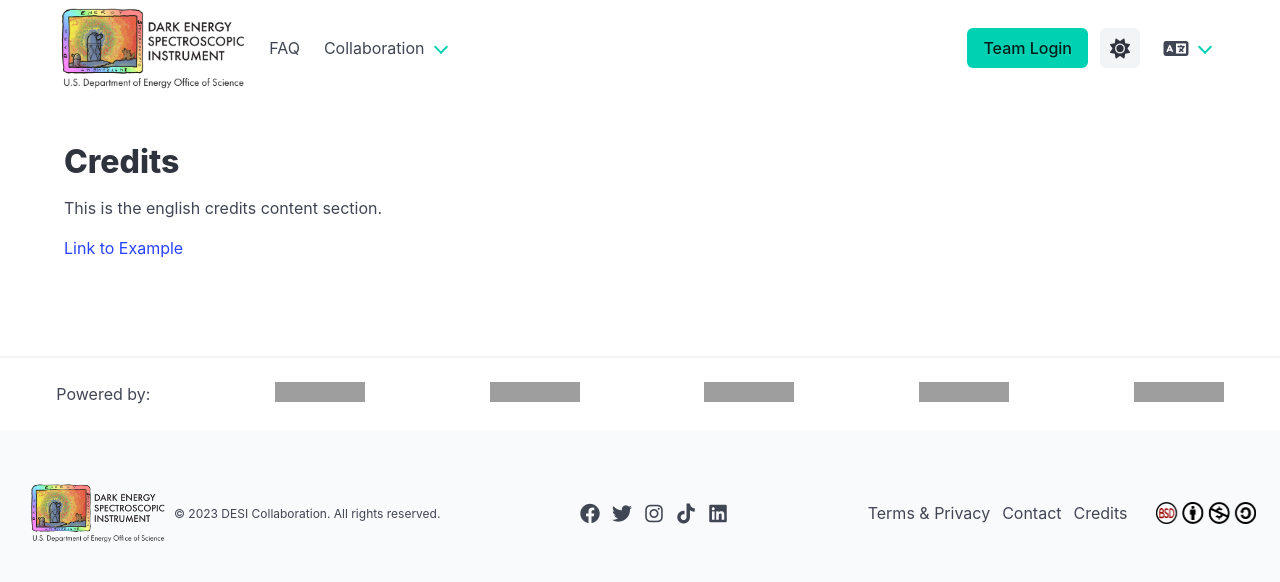
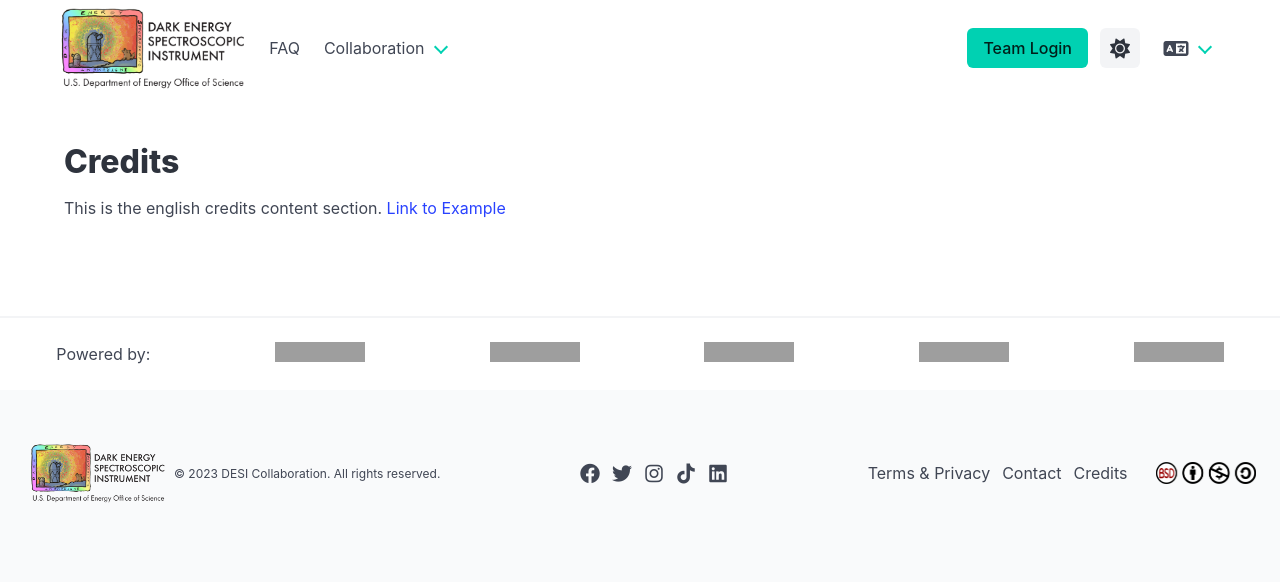
Before and after one commit to SBouchard01/jekyll-templates, a Jekyll site: the page built from credits.html, in a window 1280 px wide. Shown: the top 582 px of the page. Built offline with Jekyll 4.4.1, drawn with Linux system fonts in a browser that asks for light colours; grey boxes are pictures that could not be loaded.

Commit message:
adding mardownify option to the static translations include element

```diff
--- a/_includes/static_translations.html
+++ b/_includes/static_translations.html
@@ -1,13 +1,21 @@
 {% for lang in site.data.lang %}
 <div class="content" id="hide-{{ lang.code }}">
     <!-- In theory, only 1 article w/ given name per lang -->
-    {% assign term = site.static | where: "lang", lang.code | where: "name", include.name | first %}
-    {% if term %}
-        {{ term.content | markdownify }}
+    {% assign element = site.static | where: "lang", lang.code | where: "name", include.name | first %}
+    {% if element %}
+        {% if include.markdownify %}
+            {{ element.content | markdownify }}
+        {% else %}
+            {{ element.content }}
+        {% endif %}
     {% else %}
-        {% assign privacy_policy = site.static | where: "lang", "en" | where: "name", include.name | first %}
+        {% assign element = site.static | where: "lang", "en" | where: "name", include.name | first %}
         <!-- Fallback to English if not found in the current language -->
-        {{ privacy_policy.content | markdownify }}
+        {% if include.markdownify %}
+            {{ element.content | markdownify }}
+        {% else %}
+            {{ element.content }}
+        {% endif %}
     {% endif %}
 </div>
 {% endfor %}
```
